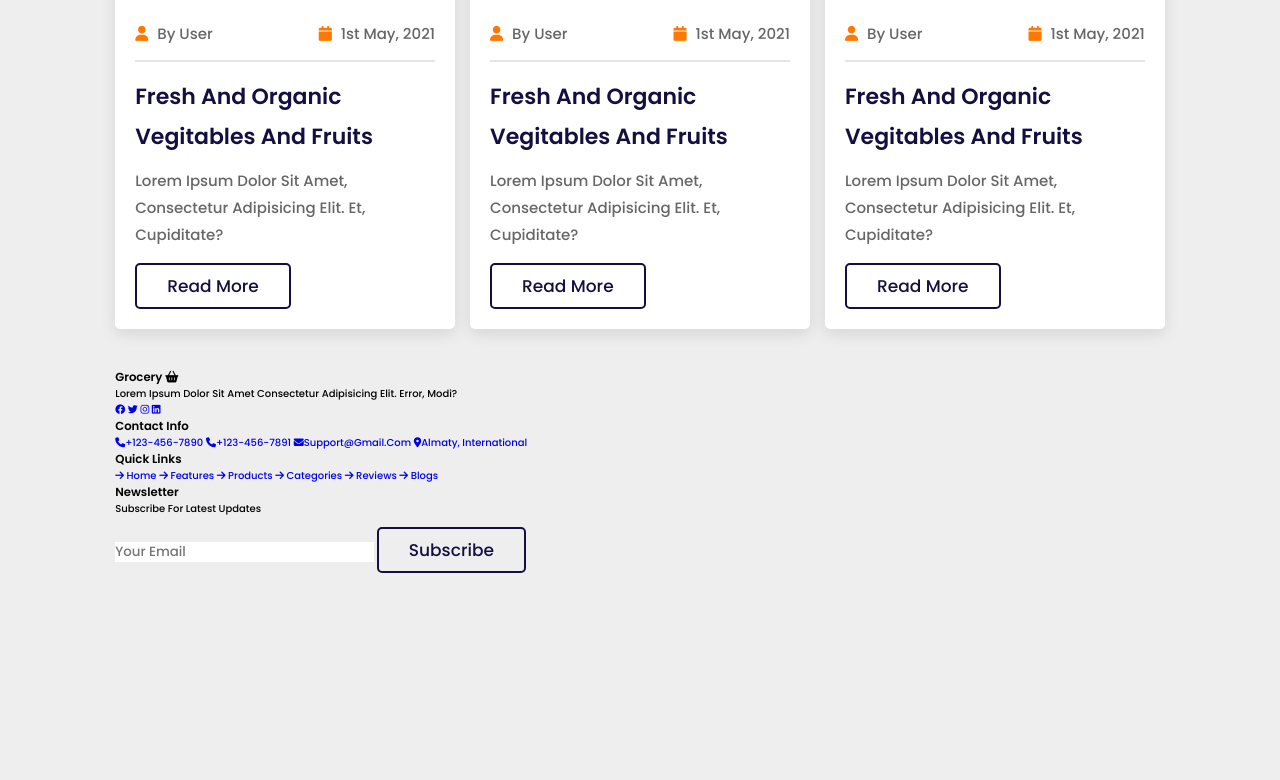
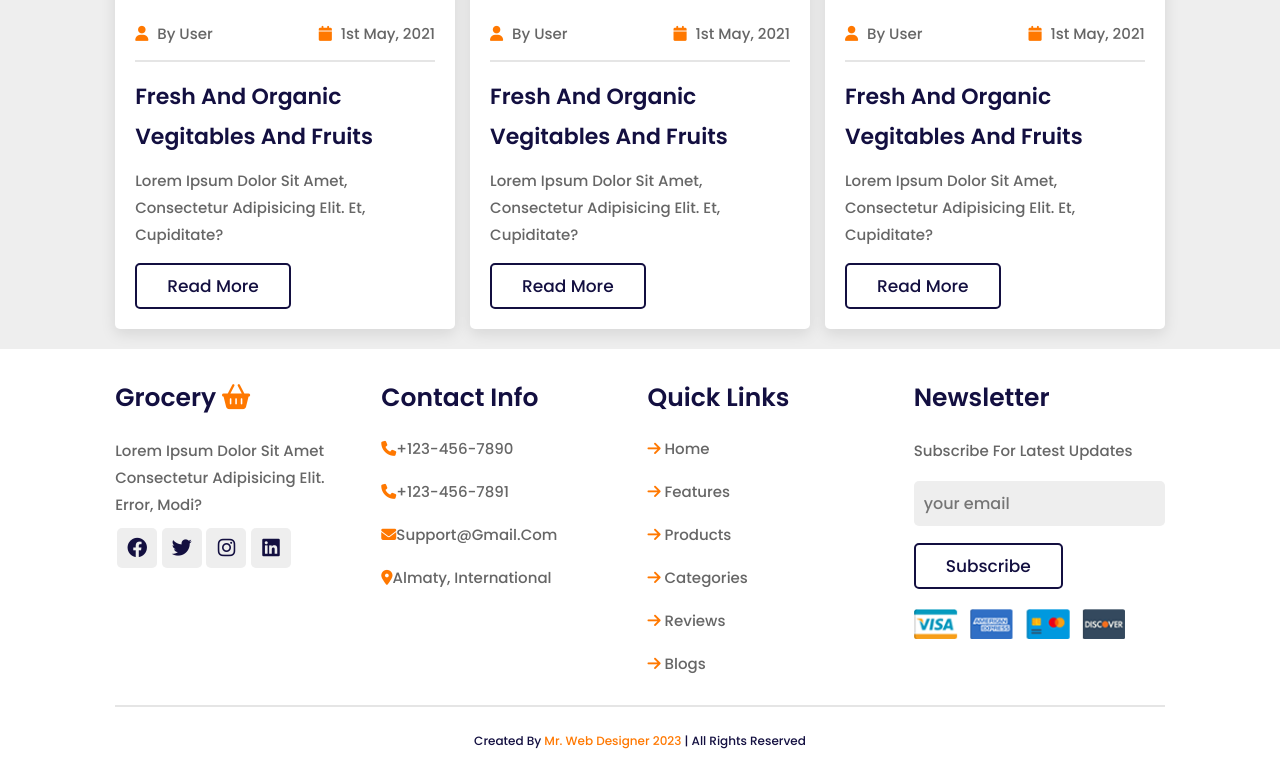
Before and after one commit to Aseke09/grocery-store, a plain HTML site: page index.html in a window 1280 px wide. Shown: the part 3965-4745 px from the top of the page. Before the commit the page ends 4558 px from the top, so only its background shows below. Drawn offline with nearby package versions, Linux system fonts and the light colour scheme.

Commit message:
Add files via upload

```diff
--- a/css/style.css
+++ b/css/style.css
@@ -472,7 +472,7 @@ section{
 
 .blogs .box-container{
     display: grid;
-    grid-template-columns: repeat(auto-fit, minmax(26rem, 1fr));
+    grid-template-columns: repeat(auto-fit, minmax(30rem, 1fr));
     gap: 1.5rem;
 }
 
@@ -529,6 +529,98 @@ section{
     font-size: 1.5rem;
     padding: .5rem 0;
 }
+
+
+.footer {
+    background: #fff;
+}
+
+.footer .box-container {
+    display: grid;
+    grid-template-columns: repeat(auto-fit, minmax(25rem, 1fr));
+    gap: 1.5rem;
+}
+
+.footer .box-container .box h3 {
+    font-size: 2.5rem;
+    color: var(--black);
+    padding: 1rem 0;
+}
+
+.footer .box-container .box h3 i {
+    color: var(--orange);
+    padding-right: .5rem;
+}
+
+.footer .box-container .box .links {
+    display: block;
+    font-size: 1.5rem;
+    color: var(--light-color);
+    padding: 1rem 0;
+}
+
+.footer .box-container .box .links i {
+    color: var(--orange);
+}
+
+.footer .box-container .box .links:hover i {
+    padding-right: 2rem;
+}
+
+.footer .box-container .box p {
+    line-height: 1.8;
+    font-size: 1.5rem;
+    color: var(--light-color);
+    padding: 1rem 0;
+}
+
+.footer .box-container .box .share a {
+    height: 4rem;
+    width: 4rem;
+    line-height: 4rem;
+    border-radius: .5rem;
+    font-size: 2rem;
+    color: var(--black);
+    margin-left: .2rem;
+    background: #eee;
+    text-align: center;
+}
+
+.footer .box-container .box .share a:hover {
+    background: var(--orange);
+    color: #fff;
+}
+
+.footer .box-container .box .email {
+    width: 100%;
+    margin: .7rem 0;
+    padding: 1rem;
+    border-radius: .5rem;
+    background: #eee;
+    font-size: 1.6rem;
+    color: var(--black);
+    text-transform: none;
+}
+
+.footer .box-container .box .payment-img {
+    margin-top: 2rem;
+    height: 3rem;
+}
+
+.footer .credit {
+    text-align: center;
+    margin-top: 2rem;
+    padding: 1rem;
+    padding-top: 2.5rem;
+    font-size: 1.2rem;
+    color: var(--black);
+    border-top: var(--border);
+}
+
+.footer .credit span {
+    color: var(--orange);
+}
+
 
 
 
--- a/index.html
+++ b/index.html
@@ -439,8 +439,11 @@
                 <p>subscribe for latest updates</p>
                 <input type="email" placeholder="your email" class="email">
                 <input type="submit" value="subscribe" class="btn">
+                <img src="./image/payment.png" class="payment-img" alt="payment">
             </div>
         </div>
+
+        <div class="credit"> created by <span> mr. web designer 2023</span> | all rights reserved</div>
     </section>
 
     <script src="https://unpkg.com/swiper@7/swiper-bundle.min.js"></script>
```
